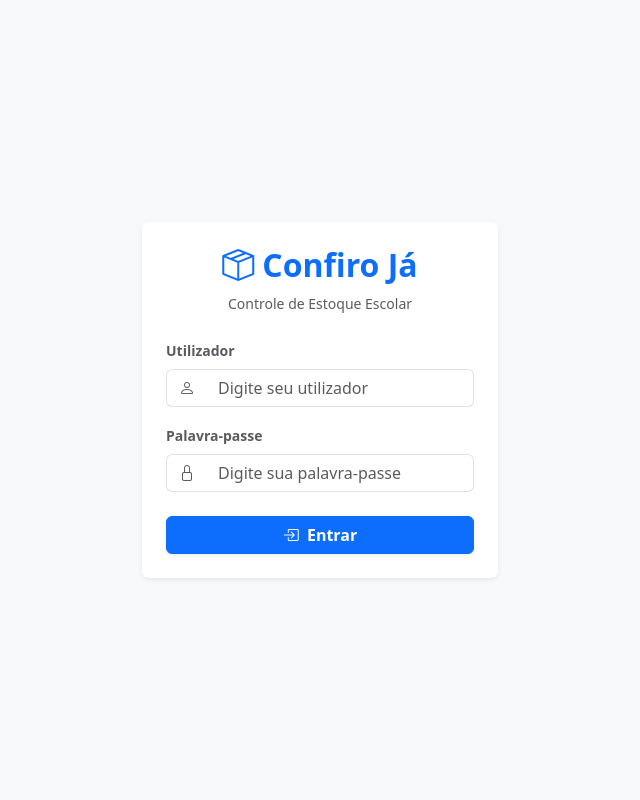
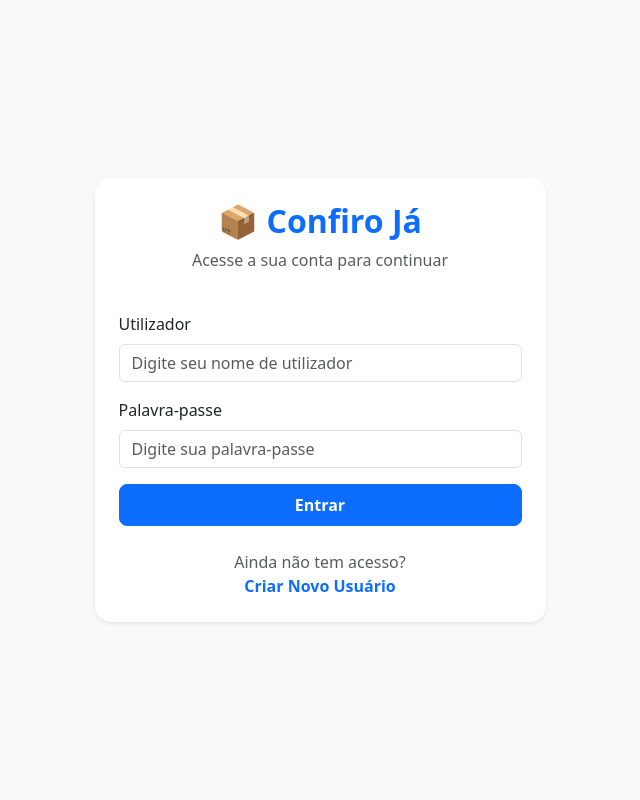
Before and after one commit to Hagane-no/Projeto-integrador-II, a Django app: template templates/login.html in a window 1280 px wide. Shown: the whole page, without its empty margins (320-960 px from the left). Run offline with Django 5.2, Linux system fonts and the light colour scheme; the template is opened without the code that fills it, so the values that code supplies are empty.

Commit message:
Update login.html

```diff
--- a/templates/login.html
+++ b/templates/login.html
@@ -3,26 +3,24 @@
 <head>
     <meta charset="UTF-8">
     <meta name="viewport" content="width=device-width, initial-scale=1.0">
-    <title>Confiro Já - Login</title>
+    <title>Login - Confiro Já</title>
     <link href="https://cdn.jsdelivr.net/npm/bootstrap@5.3.0/dist/css/bootstrap.min.css" rel="stylesheet">
-    <link rel="stylesheet" href="https://cdn.jsdelivr.net/npm/bootstrap-icons@1.11.0/font/bootstrap-icons.css">
 </head>
-<body class="bg-light d-flex align-items-center vh-100">
-
+<body class="bg-light d-flex align-items-center min-vh-100">
     <div class="container">
         <div class="row justify-content-center">
-            <div class="col-md-4">
-                <div class="card shadow-sm border-0">
-                    <div class="card-body p-4">
+            <div class="col-md-5">
+                <div class="card shadow-sm border-0 rounded-4 p-4">
                     <div class="text-center mb-4">
-                            <h2 class="fw-bold text-primary"><i class="bi bi-box-seam me-2"></i>Confiro Já</h2>
-                            <p class="text-muted small">Controle de Estoque Escolar</p>
+                        <h2 class="fw-bold text-primary">📦 Confiro Já</h2>
+                        <p class="text-muted">Acesse a sua conta para continuar</p>
                     </div>
 
                     {% if messages %}
                         {% for message in messages %}
-                                <div class="alert alert-danger py-2 small" role="alert">
+                            <div class="alert alert-{{ message.tags }} alert-dismissible fade show" role="alert">
                                 {{ message }}
+                                <button type="button" class="btn-close" data-bs-dismiss="alert"></button>
                             </div>
                         {% endfor %}
                     {% endif %}
@@ -30,29 +28,23 @@
                     <form method="POST">
                         {% csrf_token %}
                         <div class="mb-3">
-                                <label for="username" class="form-label text-muted small fw-bold">Utilizador</label>
-                                <div class="input-group">
-                                    <span class="input-group-text bg-white border-end-0"><i class="bi bi-person text-muted"></i></span>
-                                    <input type="text" class="form-control border-start-0" id="username" name="username" placeholder="Digite seu utilizador" required>
+                            <label class="form-label font-semibold">Utilizador</label>
+                            <input type="text" name="username" class="form-control" placeholder="Digite seu nome de utilizador" required>
                         </div>
+                        <div class="mb-3">
+                            <label class="form-label">Palavra-passe</label>
+                            <input type="password" name="password" class="form-control" placeholder="Digite sua palavra-passe" required>
                         </div>
-                            <div class="mb-4">
-                                <label for="password" class="form-label text-muted small fw-bold">Palavra-passe</label>
-                                <div class="input-group">
-                                    <span class="input-group-text bg-white border-end-0"><i class="bi bi-lock text-muted"></i></span>
-                                    <input type="password" class="form-control border-start-0" id="password" name="password" placeholder="Digite sua palavra-passe" required>
-                                </div>
-                            </div>
-                            <button type="submit" class="btn btn-primary w-100 fw-bold shadow-sm">
-                                <i class="bi bi-box-arrow-in-right me-1"></i> Entrar
-                            </button>
+                        <button type="submit" class="btn btn-primary w-100 py-2 fw-bold rounded-3">Entrar</button>
                     </form>
+
+                    <div class="text-center mt-4">
+                        <p class="mb-0 text-muted">Ainda não tem acesso?</p>
+                        <a href="{% url 'register' %}" class="fw-bold text-decoration-none">Criar Novo Usuário</a>
                     </div>
                 </div>
             </div>
         </div>
     </div>
-
-    <script src="https://cdn.jsdelivr.net/npm/bootstrap@5.3.0/dist/js/bootstrap.bundle.min.js"></script>
 </body>
 </html>
```
Lines whose indentation alone changed are shown as unchanged.
